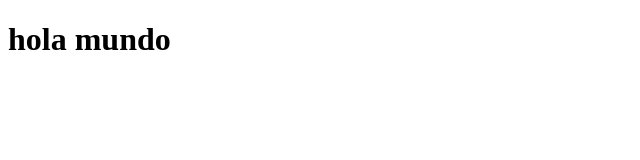
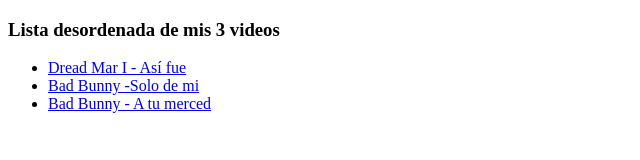
Before and after one commit to leonel1414/pruebaHtml, a plain HTML site: page index.html in a window 1280 px wide. Shown: the whole page, without its empty margins (0-640 px from the left). Drawn offline with Linux system fonts and the light colour scheme.

Commit message:
modificaciones

```diff
--- a/index.html
+++ b/index.html
@@ -4,9 +4,20 @@
     <meta charset="UTF-8">
     <meta http-equiv="X-UA-Compatible" content="IE=edge">
     <meta name="viewport" content="width=device-width, initial-scale=1.0">
-    <title>Devuelta</title>
+    <title>Ejercicio de Introducción a HTML en OpenBootcamp</title>
 </head>
 <body>
-    <h1>hola mundo</h1>
+  <!--
+    Este es mi primer comentario de dos líneas
+    Aprendiendo a documentar mi código con OpenBootcamp
+  -->
+  <div>
+    <h3> Lista desordenada de mis 3 videos</h3>
+    <ul>
+        <li> <a href="https://www.youtube.com/watch?v=csx53ZqoQqI&list=RDcsx53ZqoQqI&start_radio=1">Dread Mar I - Así fue</a></li>
+        <li><a href="https://www.youtube.com/watch?v=c75gotR2fBQ&list=RDMMc75gotR2fBQ&start_radio=1">Bad Bunny -Solo de mi</a></li>
+        <li><a href="https://www.youtube.com/watch?v=ublf6qfpuuo&list=RDMMc75gotR2fBQ&index=9"> Bad Bunny - A tu merced</a></li>
+    </ul>
+  </div>
 </body>
 </html>
```
